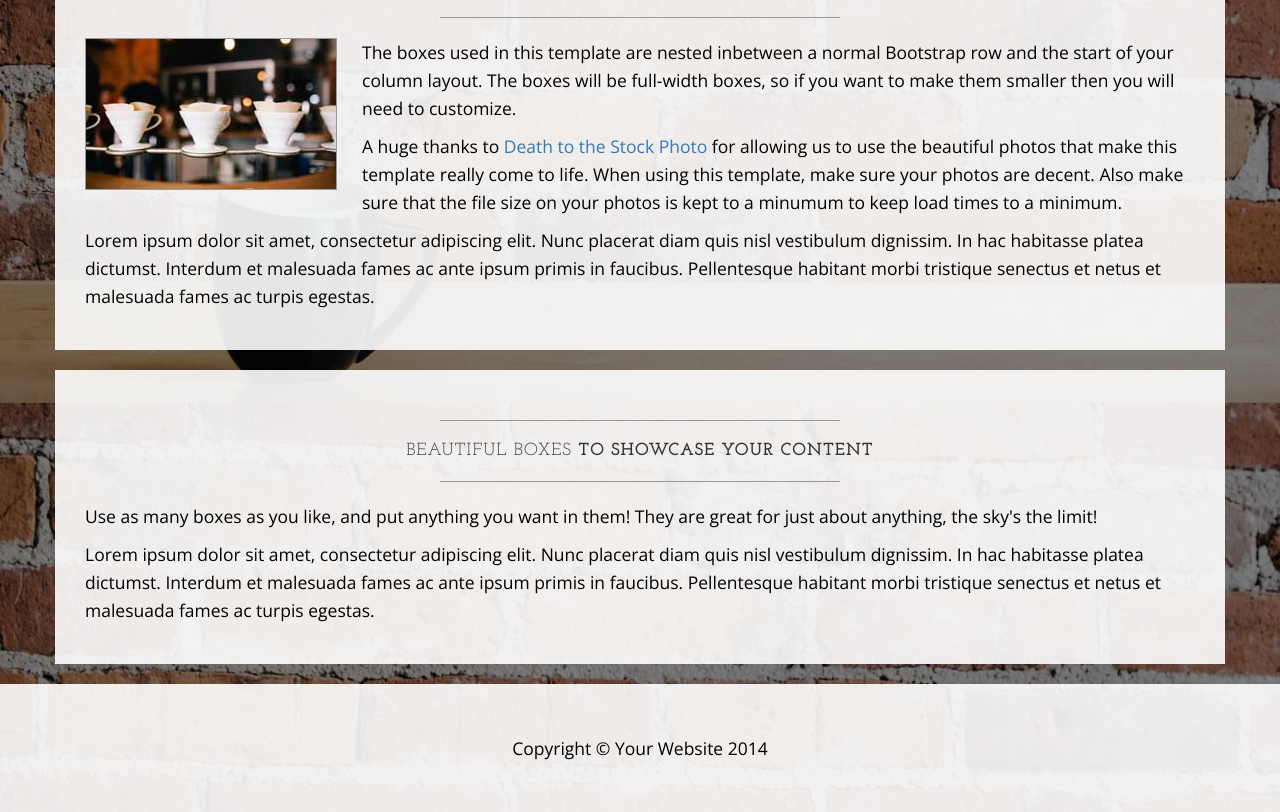
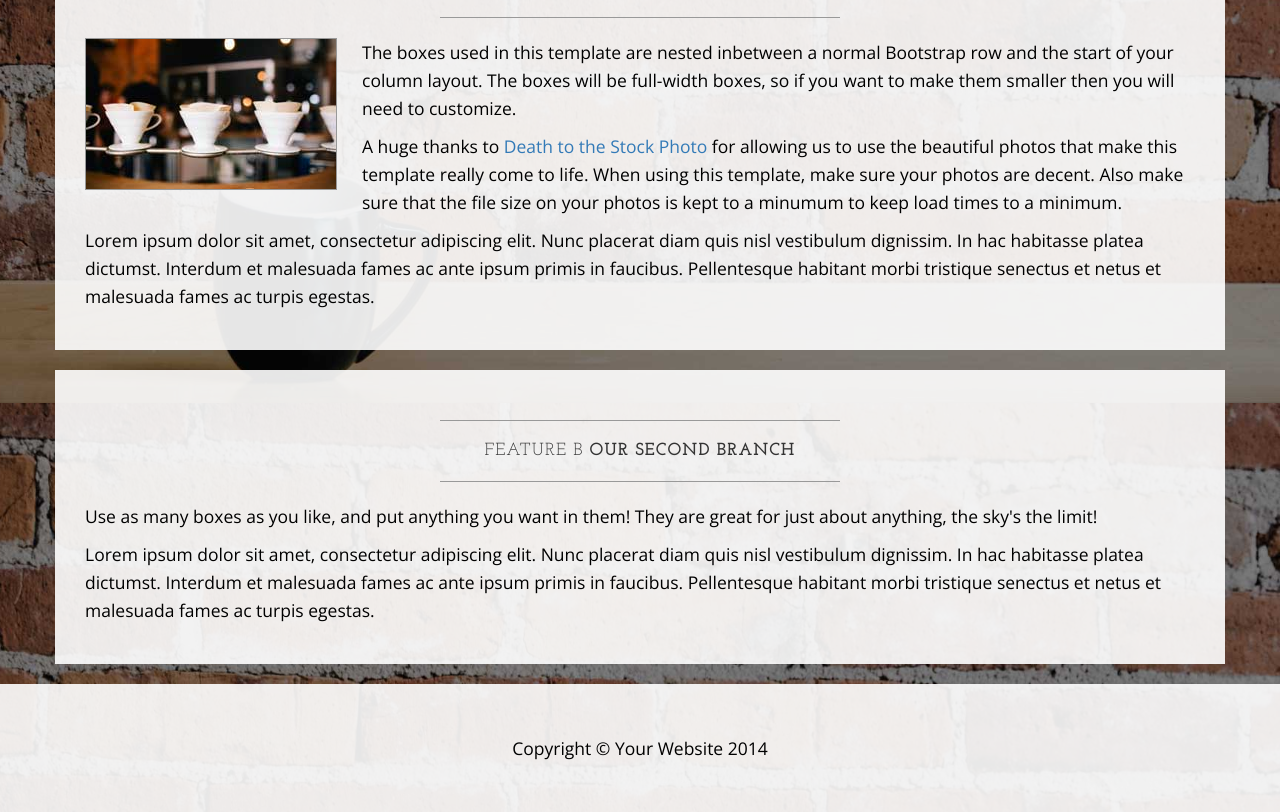
Before and after one commit to nikhil290892/Learnable-Git-Course, a plain HTML site: page index.html in a window 1280 px wide. Shown: the part 1197-2009 px from the top of the page. Drawn offline with nearby package versions, Linux system fonts and the light colour scheme.

Commit message:
Initial commit on feature B branch

```diff
--- a/index.html
+++ b/index.html
@@ -140,8 +140,8 @@
             <div class="box">
                 <div class="col-lg-12">
                     <hr>
-                    <h2 class="intro-text text-center">Beautiful boxes
-                        <strong>to showcase your content</strong>
+                    <h2 class="intro-text text-center">Feature B
+                        <strong>Our second branch</strong>
                     </h2>
                     <hr>
                     <p>Use as many boxes as you like, and put anything you want in them! They are great for just about anything, the sky's the limit!</p>
```
